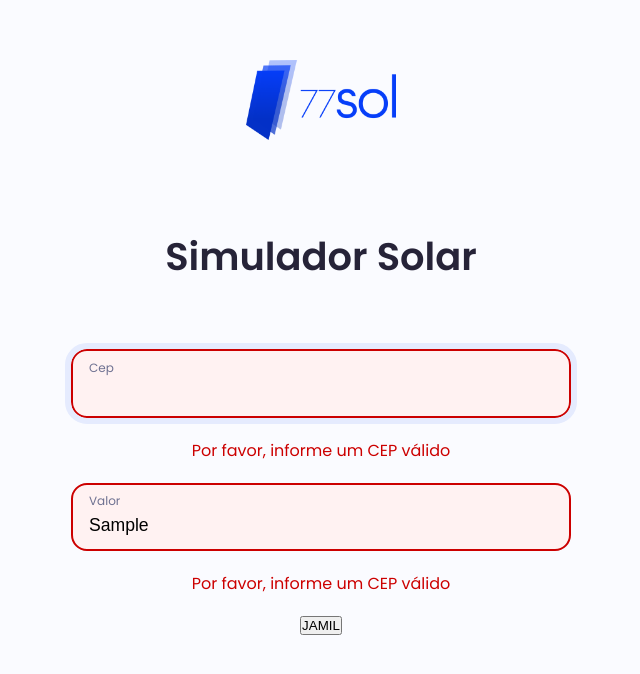
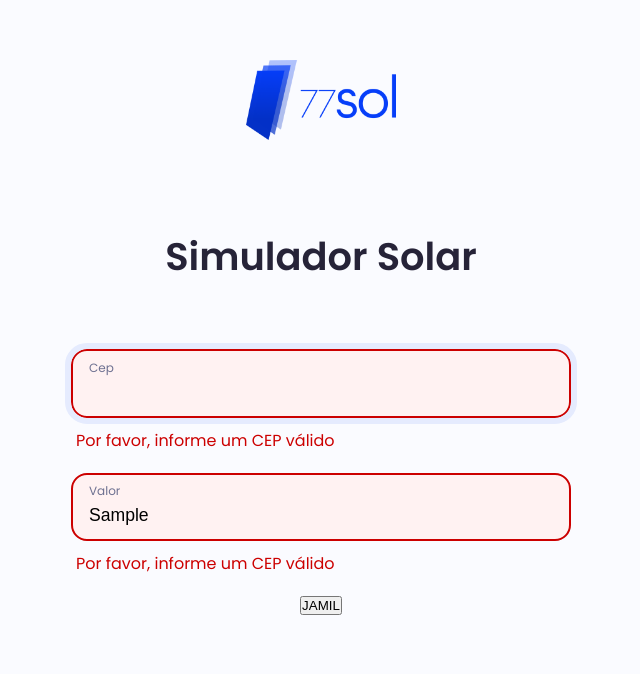
Before and after one commit to thanderaugusto/simulador-solar, a Next.js app: page / in a window 1280 px wide. Both pictures are taken after typing "Sample", "Sample" into the empty fields and a click on the button "JAMIL". Shown: the top 674 px of the page, without its empty margins (319-959 px from the left). Built offline with nearby package versions, Linux system fonts and the light colour scheme.

Commit message:
ajustes css e agrupando erro

```diff
--- a/src/components/Input/Input.tsx
+++ b/src/components/Input/Input.tsx
@@ -24,7 +24,7 @@ export const Input = ({
 }: InputProps) => {
   const id = useId();
   return (
-    <>
+    <div className={styles.input_group}>
       <div
         className={`${styles.container} ${
           errorMessage ? styles.container_error : ''
@@ -48,8 +48,10 @@ export const Input = ({
           {...rest}
         />
       </div>
-      {errorMessage && <p style={{ color: '#CC0000' }}>{errorMessage}</p>}
-    </>
+      {errorMessage && (
+        <p style={{ color: '#CC0000', marginLeft: 5 }}>{errorMessage}</p>
+      )}
+    </div>
   );
 };
 
--- a/src/components/Input/styles/input.module.css
+++ b/src/components/Input/styles/input.module.css
@@ -1,3 +1,11 @@
+.input_group {
+    display: flex;
+    flex-direction: column;
+    width: 100%;
+    max-width: 500px;
+    gap: 10px;
+}
+
 .container {
     position: relative;
     max-width: 500px;
```
